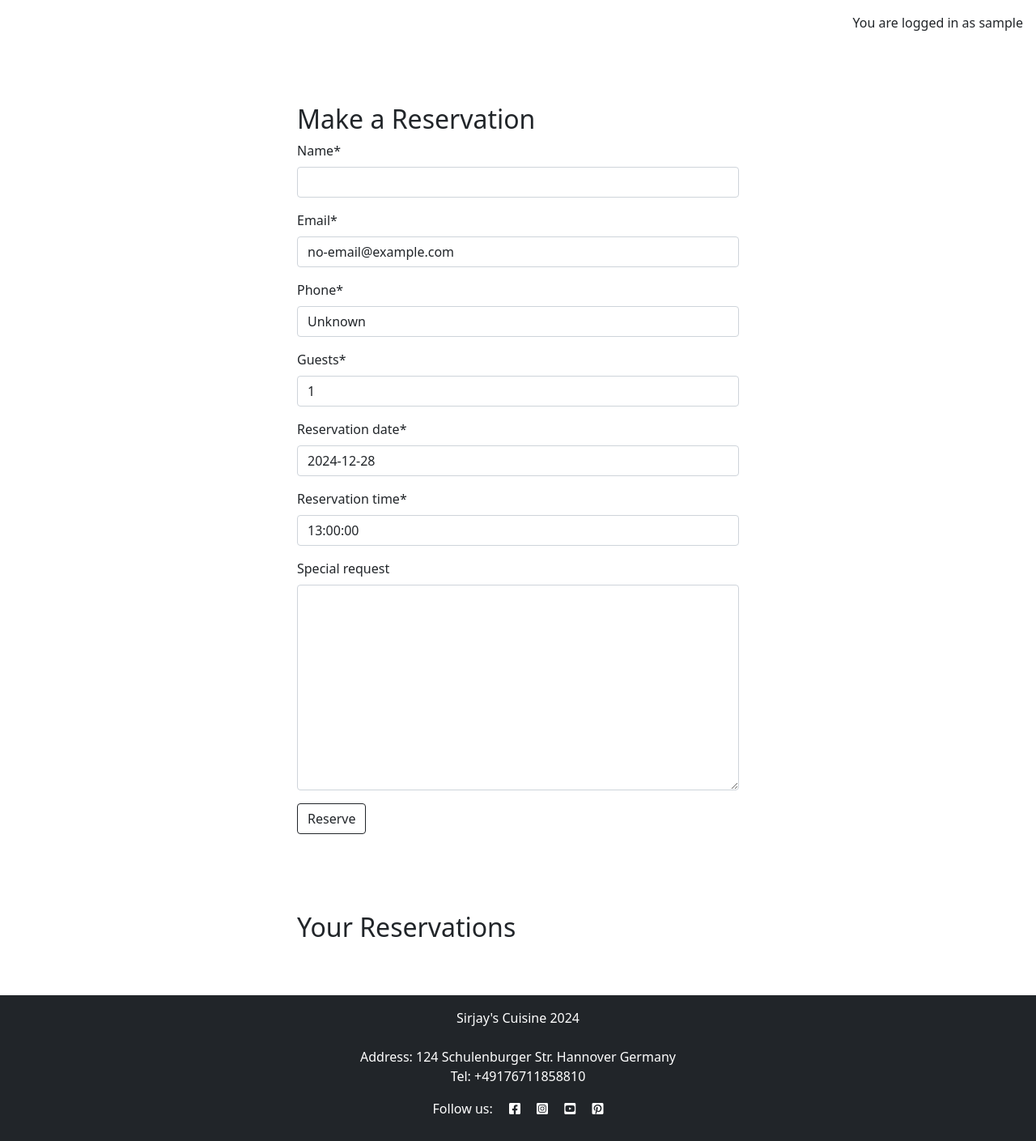
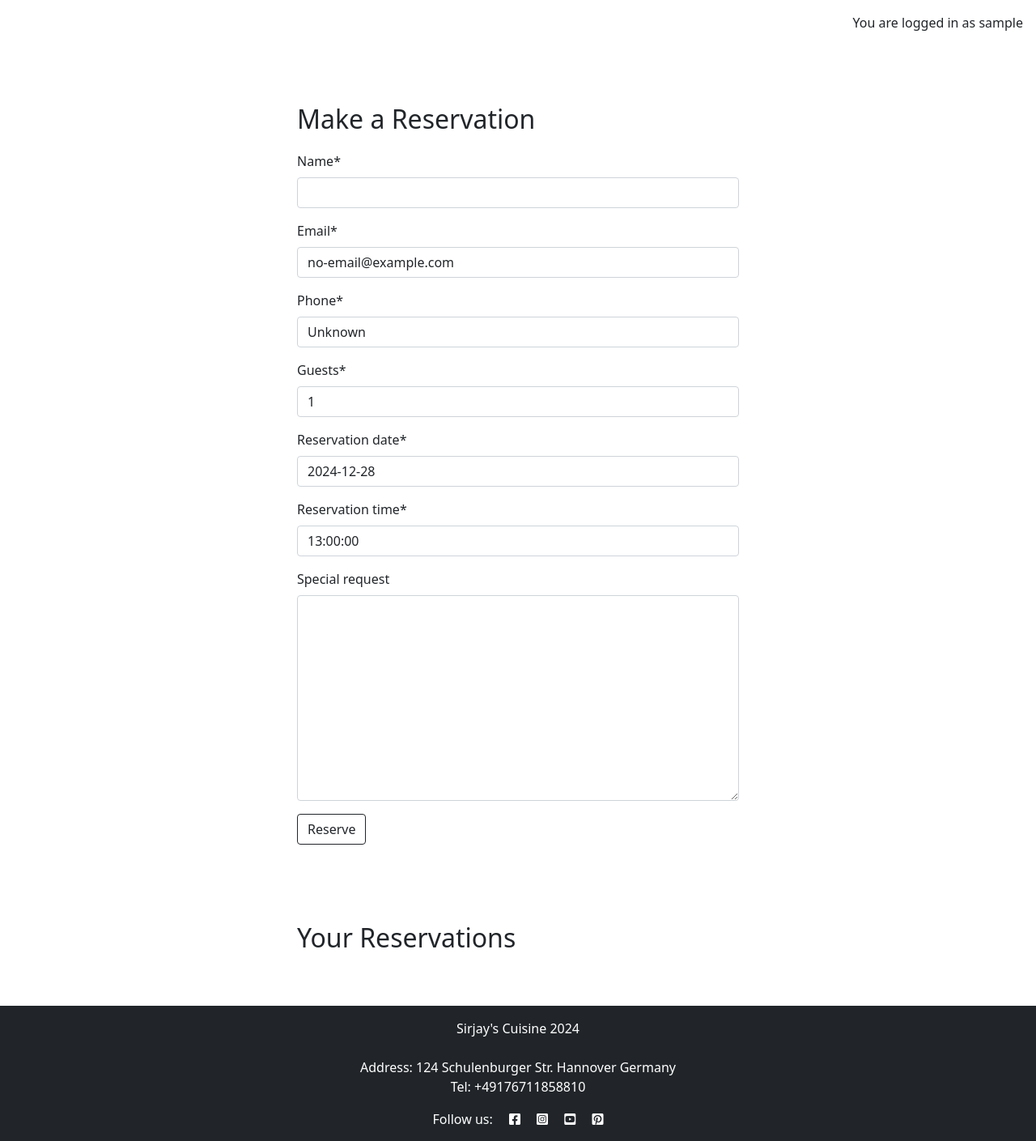
Before and after one commit to Sirjay009/Sirjays-Cuisine, a Django app: page /reservation/ in a window 1280 px wide. Shown: the part 56-1465 px from the top of the page at 81% size. Run offline with Django 4.2, Linux system fonts and the light colour scheme; the visitor is signed in with stand-in values (Sample User, id 1); data that the repository does not hold is empty; some libraries are stand-ins or nearby versions.

Commit message:
Stye form classes in style.css file

```diff
--- a/static/css/style.css
+++ b/static/css/style.css
@@ -8,3 +8,11 @@
     text-align: center; /* Centers the text */
     color: white; /* Ensures text is readable on a dark background */
 }
+
+.reserve-form {
+    margin-top: 1.3em;
+}
+
+.reserve-instance-form {
+    display: inline;
+}
```
